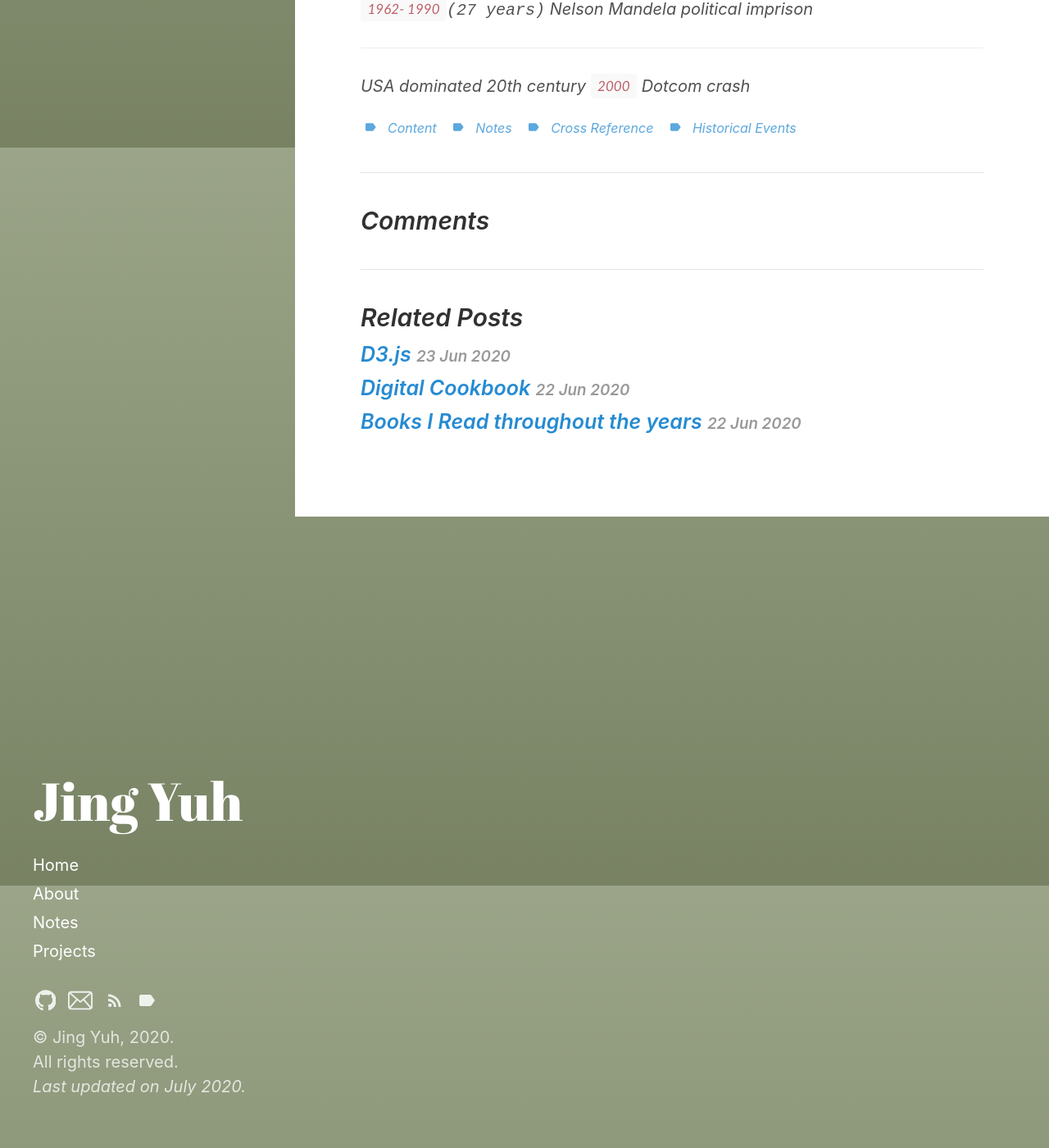
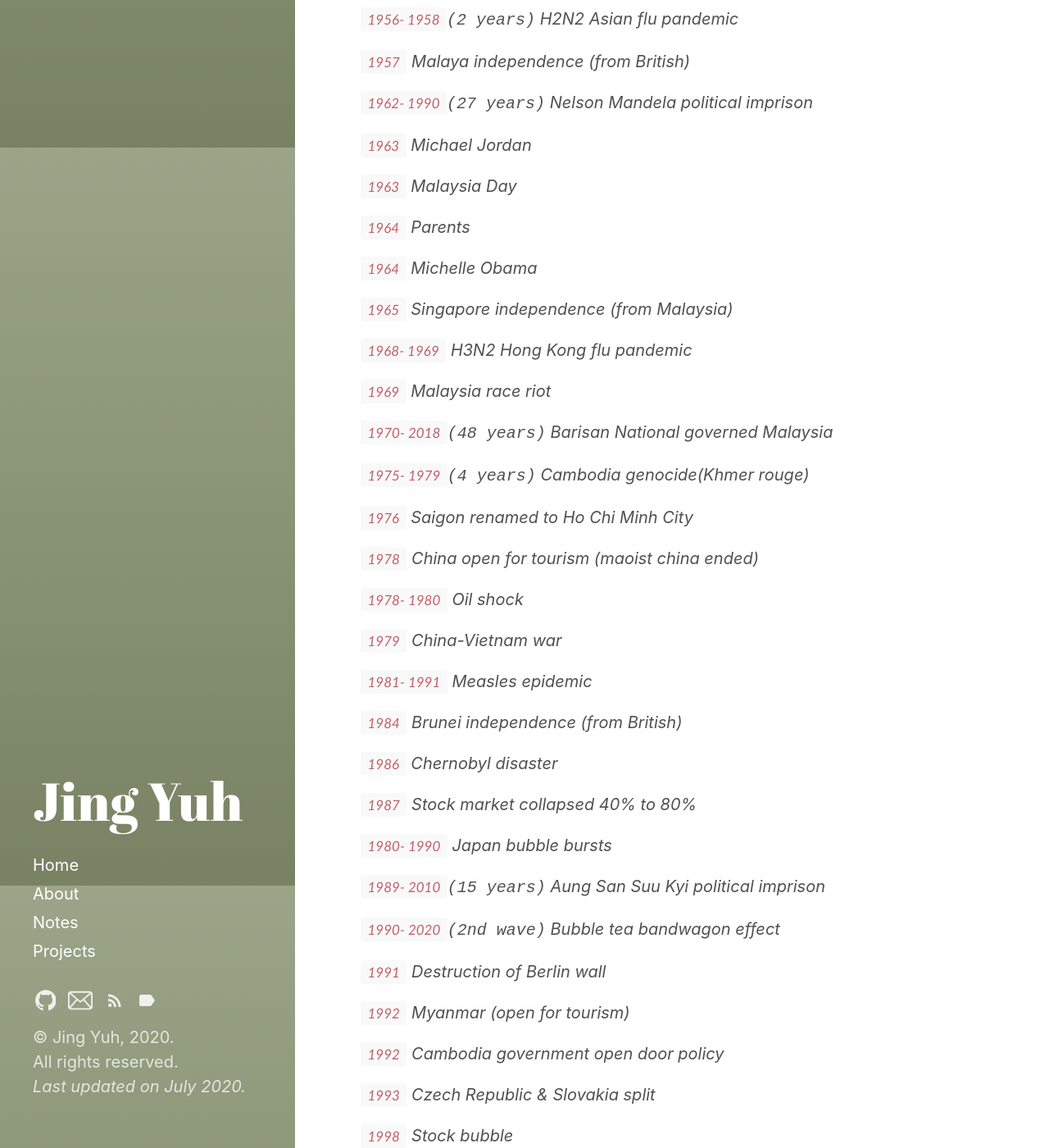
Before and after one commit to jyang123-bit/Website, a Jekyll site: the page built from _posts/2020-06-23-Notes-cross-reference-historical-events.md, in a window 1280 px wide and 1400 px high, scrolled down 3420 px. Shown: the whole window at 82% size. Built offline with Jekyll 4.4.1, drawn with Linux system fonts in a browser that asks for light colours; some of the changed text lies outside the part shown.

Commit message:
Update 2020-06-23-Notes-cross-reference-historical-events.md

```diff
--- a/_posts/2020-06-23-Notes-cross-reference-historical-events.md
+++ b/_posts/2020-06-23-Notes-cross-reference-historical-events.md
@@ -52,6 +52,8 @@
 - India
 - Sri Lanka
 - Malaya
+- Brunei
+
 ---
 `1900- 1920` Chinese and Indian immigrants coming to Malaya for labor works in plantation and tin mining
 
@@ -137,6 +141,88 @@
 
 `1962- 1990`<kbd>(27 years)</kbd> Nelson Mandela political imprison
 
+`1963` Michael Jordan
+
+`1963` Malaysia Day
+
+`1964` Parents
+
+`1964` Michelle Obama
+
+`1965` Singapore independence (from Malaysia)
+
+`1968- 1969` H3N2 Hong Kong flu pandemic
+
+`1969` Malaysia race riot
+
+`1970- 2018`<kbd>(48 years)</kbd> Barisan National governed Malaysia
+
+`1975- 1979`<kbd>(4 years)</kbd> Cambodia genocide(Khmer rouge)
+
+`1976` Saigon renamed to Ho Chi Minh City
+
+`1978` China open for tourism (maoist china ended)
+
+`1978- 1980` Oil shock
+
+`1979` China-Vietnam war
+
+`1981- 1991` Measles epidemic
+
+`1984` Brunei independence (from British)
+
+`1986` Chernobyl disaster
+
+`1987` Stock market collapsed 40% to 80%
+
+`1980- 1990` Japan bubble bursts
+
+`1989- 2010`<kbd>(15 years)</kbd> Aung San Suu Kyi political imprison
+
+`1990- 2020`<kbd>(2nd wave)</kbd> Bubble tea bandwagon effect
+
+`1991` Destruction of Berlin wall
+
+`1992` Myanmar (open for tourism)
+
+`1992` Cambodia government open door policy
+
+`1993` Czech Republic & Slovakia split
+
+`1998` Stock bubble
+
+`1999` Cambodia (open for tourism)
+
 ---
 USA dominated 20th century
-`2000` Dotcom crash
+- `2000` Dotcom crash
+
+`2001` Malaysia announced as Islam country by Tun Mahathir
+
+`2002- 2004` SARS outbreak
+
+`2003` Japan economy started to rebound
+
+`2004` Sumatra earthquake & tsunami
+
+`2005- 2012` HIV/AIDS pandemic
+
+`2007- 2009` the Great Recession due to financial crisis (collateral debt + credit default swaps)
+
+`2009- 2010` H1N1/09 swine flu pandemic
+
+`2015` GST
+
+`2016` Cambridge analytica data scandal
+
+`2018` Malaysia general election won by opposition 1st in history
+
+`2018- 2020` North & South korea diplomatic relationships improved until 2020 cut off communication
+
+`2019` Saudi Arabia (open for tourism)
+
+`2019` Covid19 pandemic
+
+China dominate 21st Century
+
+`2020` Malaysia political crisis
```
Also changed, not shown: other parts of _posts/2020-06-23-Notes-cross-reference-historical-events.md (+2 -0 lines).
